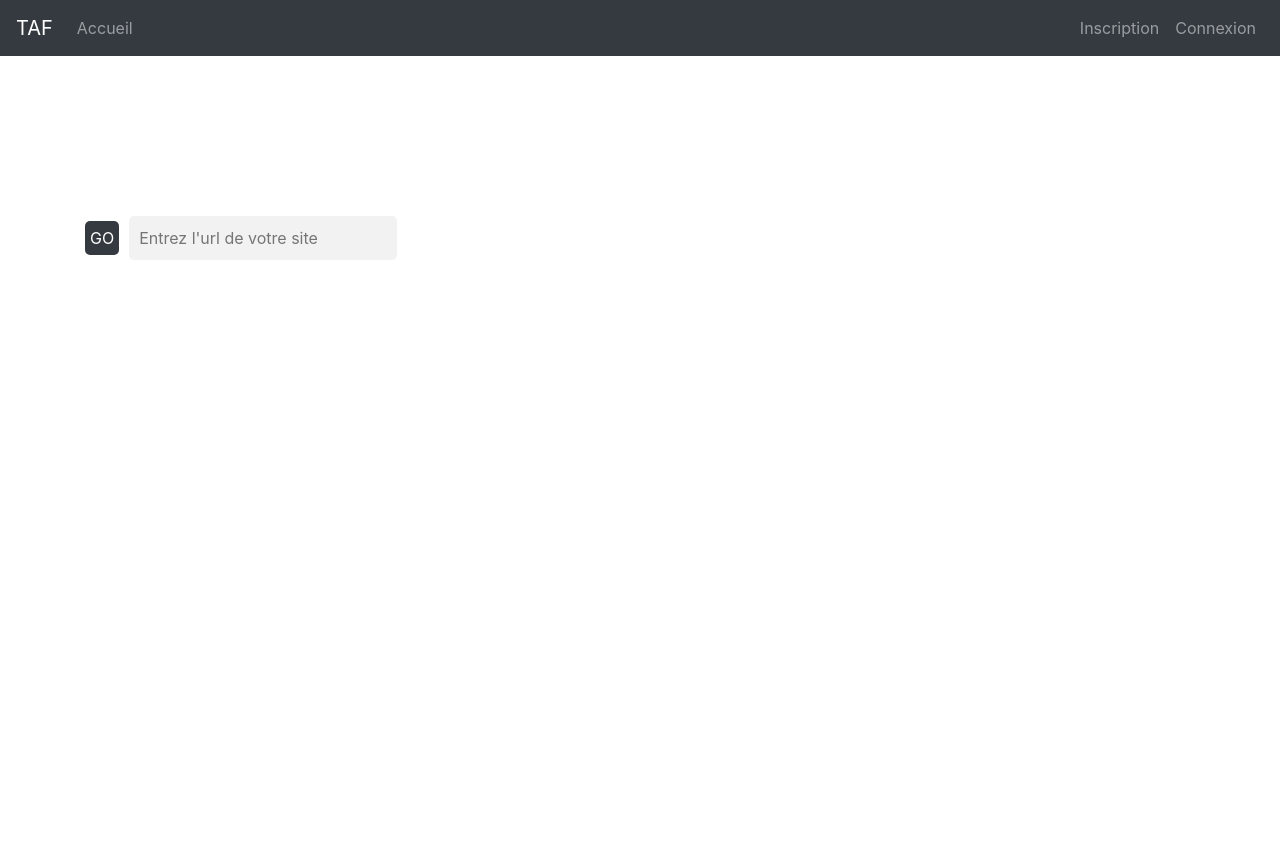
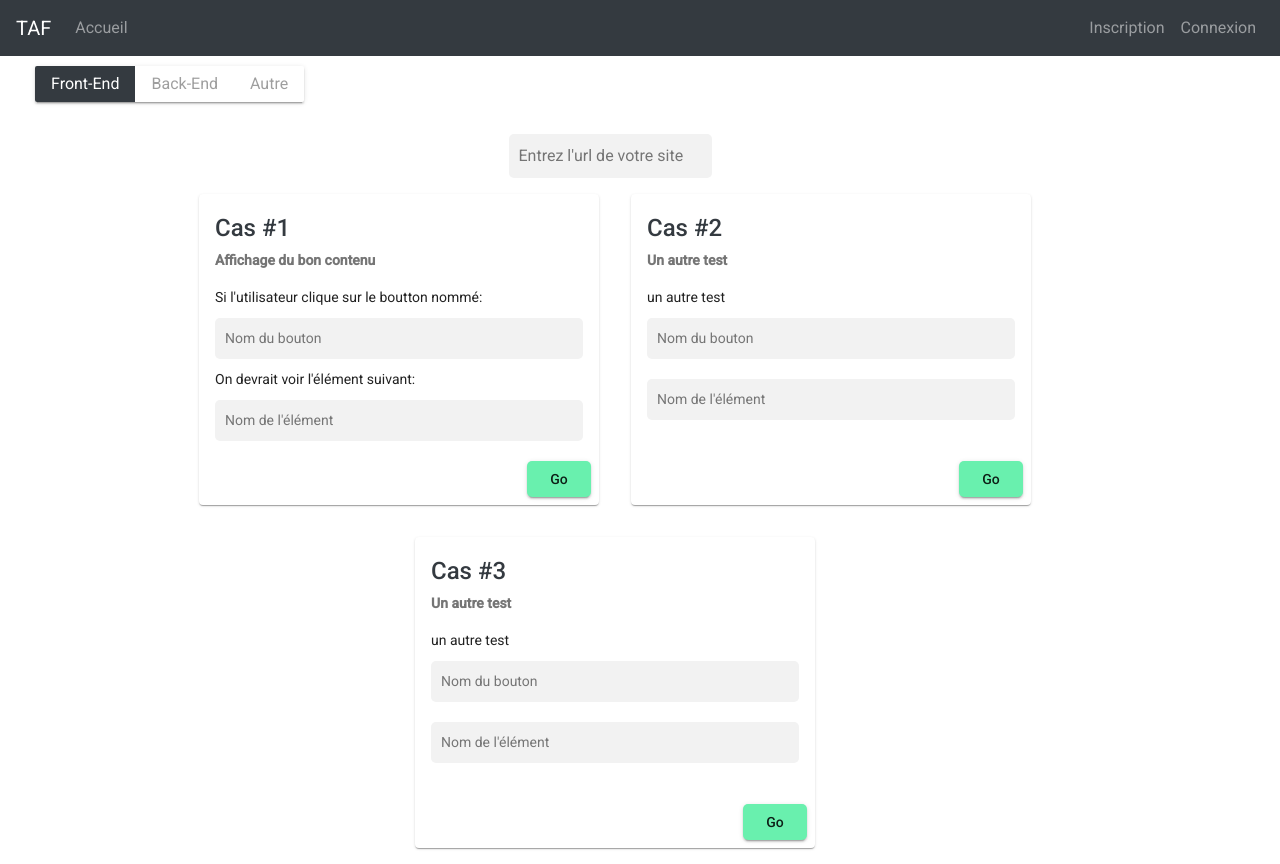
Before and after one commit to ETS-TAF/Test-Automation-Framework, an Angular app in the folder frontend/: page /test in a window 1280 px wide. Before the commit the page ends 800 px from the top, so only its background shows below. Built offline with nearby package versions, Linux system fonts and the light colour scheme.

Commit message:
TAF-022 wip

```diff
--- a/frontend/angular.json
+++ b/frontend/angular.json
@@ -31,6 +31,7 @@
               "src/assets"
             ],
             "styles": [
+              "src/custom-theme.scss",
               "src/styles.less"
             ],
             "scripts": []
--- a/frontend/package.json
+++ b/frontend/package.json
@@ -11,6 +11,7 @@
   "private": true,
   "dependencies": {
     "@angular/animations": "~13.3.0",
+    "@angular/cdk": "^13.3.0",
     "@angular/common": "~13.3.0",
     "@angular/compiler": "~13.3.0",
     "@angular/core": "~13.3.0",
--- a/frontend/src/app/app.module.ts
+++ b/frontend/src/app/app.module.ts
@@ -16,6 +16,7 @@ import { BoardUserComponent } from './board-user/board-user.component';
 import { authInterceptorProviders } from './_helpers/auth.interceptor';
 import { ProjectComponent } from './project/project.component';
 import { TestComponent } from './test/test.component';
+import { BrowserAnimationsModule } from '@angular/platform-browser/animations';
 
 
 @NgModule({
@@ -35,7 +36,8 @@ import { TestComponent } from './test/test.component';
     AppRoutingModule,
     FormsModule,
     HttpClientModule,
-    MaterialModule
+    MaterialModule,
+    BrowserAnimationsModule
   ],
   providers: [authInterceptorProviders],
   bootstrap: [AppComponent]
--- a/frontend/src/app/test/test.component.css
+++ b/frontend/src/app/test/test.component.css
@@ -1,21 +1,84 @@
+.page {
+  margin-left: -50px;
+}
+
+@media (max-width: 1000px) {
+  .page {
+    margin-left: -20px;
+  }
+}
 .buttonContainer {
-display:flex;
-margin-top: 10rem;
-justify-content: flex-start;
-align-items:baseline;
-gap:10px;
-width:100%;
+  display: flex;
+  margin-top: 2rem;
+  justify-content: center;
+  align-items: baseline;
+  gap: 10px;
+  width: 100%;
 }
 input {
-background-color: #f2f2f2;
-border: none;
-padding: 10px;
-border-radius: 5px;
+  background-color: #f2f2f2;
+  border: none;
+  padding: 10px;
+  border-radius: 5px;
 }
 button {
-background-color: #343a40!important;
-color:white;
-border:none;
-padding:5px;
-border-radius:5px;
+  border-radius: 5px;
 }
+
+.menuContainer {
+  margin-top: 10px;
+}
+
+.executeButton {
+  background-color: #69f0ae;
+}
+
+.card-container {
+  display: flex;
+  flex-wrap: wrap;
+  justify-content: center;
+}
+
+.content {
+  height: 150px;
+}
+
+mat-card {
+  width: 400px;
+  height: fit-content;
+  margin: 16px;
+  position: relative;
+}
+.text-left {
+  text-align: left;
+}
+.header-left {
+  padding: 0;
+}
+
+.custom-card-header {
+  font-size: 24px;
+  font-weight: bold;
+  color: #343a40;
+}
+.actions {
+  text-align: right;
+}
+
+#input-card {
+  margin: 10px 0;
+  width: 100%;
+}
+.mat-button-toggle-checked {
+  color: white;
+  background-color: #343a40;
+}
+
+.card-hover-animation {
+  transition: transform 0.3s ease-out;
+  transform: translateY(0);
+}
+
+.card-hover-animation:hover {
+  transform: translateY(-10px);
+}
--- a/frontend/src/app/test/test.component.html
+++ b/frontend/src/app/test/test.component.html
@@ -1,6 +1,50 @@
+<div class="page">
+  <div class="menuContainer">
+    <mat-button-toggle-group appearance="legacy" [(ngModel)]="selectedButton">
+      <mat-button-toggle value="fe">Front-End</mat-button-toggle>
+      <mat-button-toggle value="be">Back-End</mat-button-toggle>
+      <mat-button-toggle value="button3">Autre</mat-button-toggle>
+    </mat-button-toggle-group>
+  </div>
 
-<div class="buttonContainer">
-  <button (click)="execute()">GO</button>
-  <input [(ngModel)]="userUrl" type="text" required name="userUrl" placeholder="Entrez l'url de votre site">
-  <p>{{ value }}</p>
+  <div *ngIf="selectedButton === 'fe'">
+    <div class="buttonContainer">
+      <input
+        [(ngModel)]="userUrl"
+        type="text"
+        required
+        name="userUrl"
+        placeholder="Entrez l'url de votre site"
+      />
+      <p>{{ value }}</p>
+    </div>
+
+    <div class="card-container">
+      <mat-card *ngFor="let card of cards" class="card-hover-animation">
+        <div class="custom-card-header">
+          <mat-card-title>{{ card.title }}</mat-card-title>
+          <mat-card-subtitle>{{ card.subtitle }}</mat-card-subtitle>
+        </div>
+        <mat-card-content class="content">
+          {{ card.content }}
+          <input id="input-card" type="text" placeholder="Nom du bouton" />
+          {{ card.content2 }}
+          <input id="input-card" type="text" placeholder="Nom de l'élément" />
+        </mat-card-content>
+
+        <mat-card-actions class="actions">
+          <button
+            mat-raised-button
+            [disabled]="disabled"
+            class="executeButton"
+            (click)="execute()"
+          >
+            Go
+          </button>
+        </mat-card-actions>
+      </mat-card>
+    </div>
+  </div>
+  <div *ngIf="selectedButton === 'be'">Content for Button 2</div>
+  <div *ngIf="selectedButton === 'button3'">Content for Button 3</div>
 </div>
--- a/frontend/src/app/test/test.component.ts
+++ b/frontend/src/app/test/test.component.ts
@@ -4,25 +4,34 @@ import { MicroService } from '../_services/micro.service';
 @Component({
   selector: 'app-test',
   templateUrl: './test.component.html',
-  styleUrls: ['./test.component.css']
+  styleUrls: ['./test.component.css'],
 })
 export class TestComponent implements OnInit {
+  value: String | undefined = undefined;
+  userUrl: string | undefined;
+  selectedButton: string = 'fe';
+  disabled: boolean = false;
 
-  value: String | undefined = undefined;
-  userUrl : string|undefined;
+  cards = [
+    {
+      title: 'Cas #1',
+      subtitle: 'Affichage du bon contenu',
+      content: `Si l'utilisateur clique sur le boutton nommé: `,
+      content2: `On devrait voir l'élément suivant: `,
+    },
+    { title: 'Cas #2', subtitle: 'Un autre test', content: 'un autre test' },
+    { title: 'Cas #3', subtitle: 'Un autre test', content: 'un autre test' },
+  ];
 
-  constructor(private microService: MicroService) { }
+  constructor(private microService: MicroService) {}
 
-  ngOnInit(): void {
-  }
+  ngOnInit(): void {}
 
   execute() {
-  if(this.userUrl){
-    this.microService.executeTest(this.userUrl).subscribe(data => {
-      this.value=data;
-    });
+    if (this.userUrl) {
+      this.microService.executeTest(this.userUrl).subscribe((data) => {
+        this.value = data;
+      });
     }
-
-
   }
 }
--- /dev/null
+++ b/frontend/src/custom-theme.scss
@@ -0,0 +1,34 @@
+
+// Custom Theming for Angular Material
+// For more information: https://material.angular.io/guide/theming
+@use '@angular/material' as mat;
+// Plus imports for other components in your app.
+
+// Include the common styles for Angular Material. We include this here so that you only
+// have to load a single css file for Angular Material in your app.
+// Be sure that you only ever include this mixin once!
+@include mat.core();
+
+// Define the palettes for your theme using the Material Design palettes available in palette.scss
+// (imported above). For each palette, you can optionally specify a default, lighter, and darker
+// hue. Available color palettes: https://material.io/design/color/
+$taf-ui-primary: mat.define-palette(mat.$indigo-palette);
+$taf-ui-accent: mat.define-palette(mat.$pink-palette, A200, A100, A400);
+
+// The warn palette is optional (defaults to red).
+$taf-ui-warn: mat.define-palette(mat.$red-palette);
+
+// Create the theme object. A theme consists of configurations for individual
+// theming systems such as "color" or "typography".
+$taf-ui-theme: mat.define-light-theme((
+  color: (
+    primary: $taf-ui-primary,
+    accent: $taf-ui-accent,
+    warn: $taf-ui-warn,
+  )
+));
+
+// Include theme styles for core and each component used in your app.
+// Alternatively, you can import and @include the theme mixins for each component
+// that you are using.
+@include mat.all-component-themes($taf-ui-theme);
--- a/frontend/src/index.html
+++ b/frontend/src/index.html
@@ -12,6 +12,9 @@
     integrity="sha384-zCbKRCUGaJDkqS1kPbPd7TveP5iyJE0EjAuZQTgFLD2ylzuqKfdKlfG/eSrtxUkn"
     crossorigin="anonymous"
   />
+  <link rel="preconnect" href="https://fonts.gstatic.com">
+  <link href="https://fonts.googleapis.com/css2?family=Roboto:wght@300;400;500&display=swap" rel="stylesheet">
+  <link href="https://fonts.googleapis.com/icon?family=Material+Icons" rel="stylesheet">
 </head>
 <body>
   <app-root></app-root>
--- a/frontend/src/styles.less
+++ b/frontend/src/styles.less
@@ -2,3 +2,5 @@ combo-box {
   border: 2px dotted red;
   padding: 4px;
 }
+html, body { height: 100%; }
+body { margin: 0; font-family: Roboto, "Helvetica Neue", sans-serif; }
```
Also changed, not shown: 1 other file (tests, documents, lock files or other folders).
